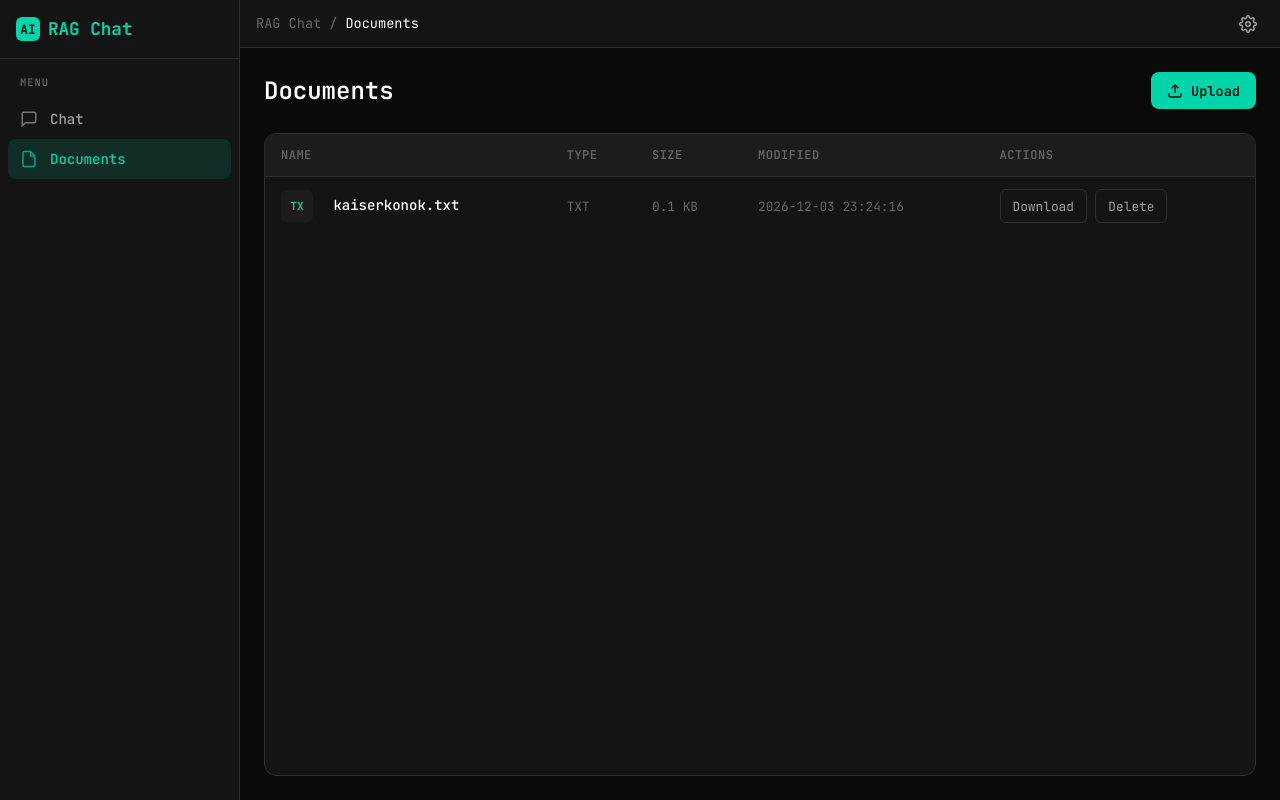
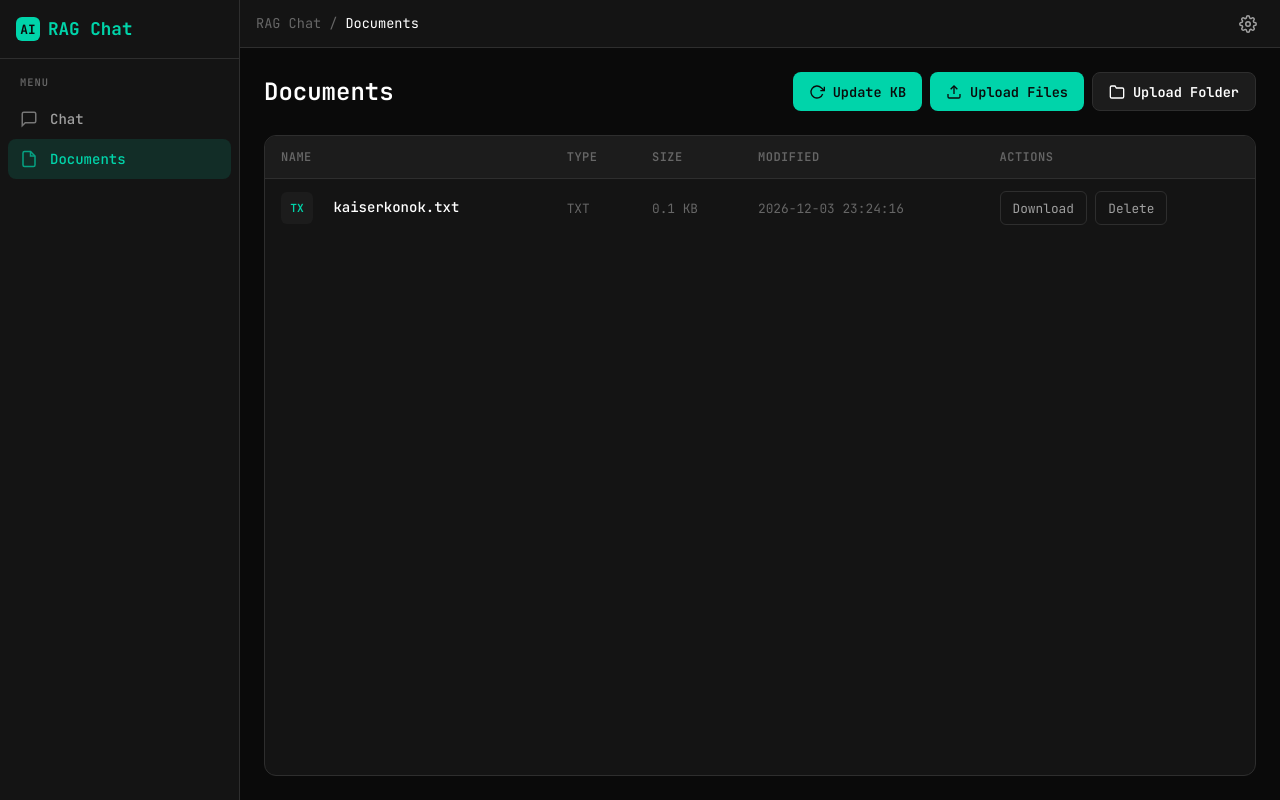
Before and after one commit to sushen/fb_auto_reply_rag, a Flask app: page /cms in a window 1280 px wide. Run offline with Flask 3, Linux system fonts and the light colour scheme.

Commit message:
Add RAG system with folder upload, query refinement, and Update KB button

```diff
--- a/app.py
+++ b/app.py
@@ -47,12 +47,26 @@ def cms():
 
 @app.route('/upload', methods=['POST'])
 def upload_file():
-    if 'file' not in request.files:
+    if 'file' not in request.files and 'files[]' not in request.files:
         flash('No file part')
         return redirect(request.url)
 
-    file = request.files['file']
+    # Check if it's a folder upload (multiple files)
+    files = request.files.getlist('files[]')
 
+    if files and files[0].filename:
+        # Folder upload
+        for file in files:
+            if file and allowed_file(file.filename):
+                filename = secure_filename(file.filename or "")
+                if filename:
+                    filepath = os.path.join(app.config['UPLOAD_FOLDER'], filename)
+                    file.save(filepath)
+        flash(f'Successfully uploaded {len([f for f in files if f.filename])} files')
+        return redirect(url_for('cms'))
+
+    # Single file upload (fallback)
+    file = request.files.get('file')
     if file.filename == '':
         flash('No selected file')
         return redirect(request.url)
@@ -65,8 +79,28 @@ def upload_file():
         flash('File successfully uploaded')
         return redirect(url_for('cms'))
     else:
-        flash('Allowed file types are txt, pdf, docx, md, pptx, csv')
-        return redirect(request.url)
+        flash('Allowed file types are txt, pdf, docx, csv')
+        return redirect(url_for('cms'))
+
+@app.route('/upload-folder', methods=['POST'])
+def upload_folder():
+    files = request.files.getlist('files')
+
+    if not files or not files[0].filename:
+        flash('No files selected')
+        return redirect(url_for('cms'))
+
+    uploaded_count = 0
+    for file in files:
+        if file and allowed_file(file.filename):
+            filename = secure_filename(file.filename or "")
+            if filename:
+                filepath = os.path.join(app.config['UPLOAD_FOLDER'], filename)
+                file.save(filepath)
+                uploaded_count += 1
+
+    flash(f'Successfully uploaded {uploaded_count} files')
+    return redirect(url_for('cms'))
 
 @app.route('/download/<filename>')
 def download_file(filename):
@@ -97,6 +131,12 @@ class RAGSystem:
         logging.info(f"Initializing RAG system with {llm_model}...")
         self.load_documents()
         self.initialize_chain()
+
+    def reload(self):
+        logging.info("Reloading knowledge base...")
+        self.load_documents()
+        self.initialize_chain()
+        logging.info("Knowledge base reloaded")
 
     def load_documents(self):
         if not os.path.exists(app.config['UPLOAD_FOLDER']):
@@ -184,5 +224,14 @@ def chat():
 def get_messages():
     return jsonify([])
 
+@app.route('/api/reload', methods=['POST'])
+def reload_knowledge_base():
+    try:
+        rag_system.reload()
+        return jsonify({"status": "success", "message": "Knowledge base reloaded"})
+    except Exception as e:
+        logging.error(f"Reload error: {e}")
+        return jsonify({"status": "error", "message": str(e)}), 500
+
 if __name__ == '__main__':
     app.run(debug=True, port=5000)
--- a/templates/cms.html
+++ b/templates/cms.html
@@ -64,18 +64,37 @@
                 <div class="documents-view">
                     <div class="documents-header">
                         <h1>Documents</h1>
+                        <div style="display: flex; gap: 0.5rem;">
+                            <button class="upload-btn" onclick="reloadKnowledgeBase()" id="reloadBtn">
+                                <svg width="16" height="16" viewBox="0 0 24 24" fill="none" stroke="currentColor" stroke-width="2">
+                                    <polyline points="23 4 23 10 17 10"></polyline>
+                                    <path d="M20.49 15a9 9 0 1 1-2.12-9.36L23 10"></path>
+                                </svg>
+                                Update KB
+                            </button>
                             <button class="upload-btn" onclick="document.getElementById('fileInput').click()">
                                 <svg width="16" height="16" viewBox="0 0 24 24" fill="none" stroke="currentColor" stroke-width="2">
                                     <path d="M21 15v4a2 2 0 0 1-2 2H5a2 2 0 0 1-2-2v-4"></path>
                                     <polyline points="17 8 12 3 7 8"></polyline>
                                     <line x1="12" y1="3" x2="12" y2="15"></line>
                                 </svg>
-                            Upload
+                                Upload Files
                             </button>
+                            <button class="upload-btn" onclick="document.getElementById('folderInput').click()" style="background: var(--bg-tertiary); color: var(--text-primary); border: 1px solid var(--border);">
+                                <svg width="16" height="16" viewBox="0 0 24 24" fill="none" stroke="currentColor" stroke-width="2">
+                                    <path d="M22 19a2 2 0 0 1-2 2H4a2 2 0 0 1-2-2V5a2 2 0 0 1 2-2h5l2 3h9a2 2 0 0 1 2 2z"></path>
+                                </svg>
+                                Upload Folder
+                            </button>
+                        </div>
                     </div>
 
                     <form action="/upload" method="post" enctype="multipart/form-data" id="uploadForm" style="display: none;">
-                        <input type="file" name="file" id="fileInput" accept=".txt,.pdf,.docx,.md,.pptx,.csv" required>
+                        <input type="file" name="file" id="fileInput" accept=".txt,.pdf,.docx,.csv" required>
+                    </form>
+
+                    <form action="/upload-folder" method="post" enctype="multipart/form-data" id="folderForm" style="display: none;">
+                        <input type="file" name="files" id="folderInput" webkitdirectory multiple>
                     </form>
 
                     {% with messages = get_flashed_messages() %}
@@ -135,6 +154,35 @@
                 document.getElementById('uploadForm').submit();
             }
         });
+
+        document.getElementById('folderInput').addEventListener('change', function() {
+            if (this.files.length > 0) {
+                document.getElementById('folderForm').submit();
+            }
+        });
+
+        function reloadKnowledgeBase() {
+            const btn = document.getElementById('reloadBtn');
+            btn.disabled = true;
+            btn.innerHTML = '<svg width="16" height="16" viewBox="0 0 24 24" fill="none" stroke="currentColor" stroke-width="2"><polyline points="23 4 23 10 17 10"></polyline><path d="M20.49 15a9 9 0 1 1-2.12-9.36L23 10"></path></svg> Updating...';
+
+            fetch('/api/reload', { method: 'POST' })
+                .then(res => res.json())
+                .then(data => {
+                    if (data.status === 'success') {
+                        alert('Knowledge base updated!');
+                    } else {
+                        alert('Error: ' + data.message);
+                    }
+                })
+                .catch(err => {
+                    alert('Error updating knowledge base');
+                })
+                .finally(() => {
+                    btn.disabled = false;
+                    btn.innerHTML = '<svg width="16" height="16" viewBox="0 0 24 24" fill="none" stroke="currentColor" stroke-width="2"><polyline points="23 4 23 10 17 10"></polyline><path d="M20.49 15a9 9 0 1 1-2.12-9.36L23 10"></path></svg> Update KB';
+                });
+        }
     </script>
 </body>
 </html>
```
Lines whose indentation alone changed are shown as unchanged.
